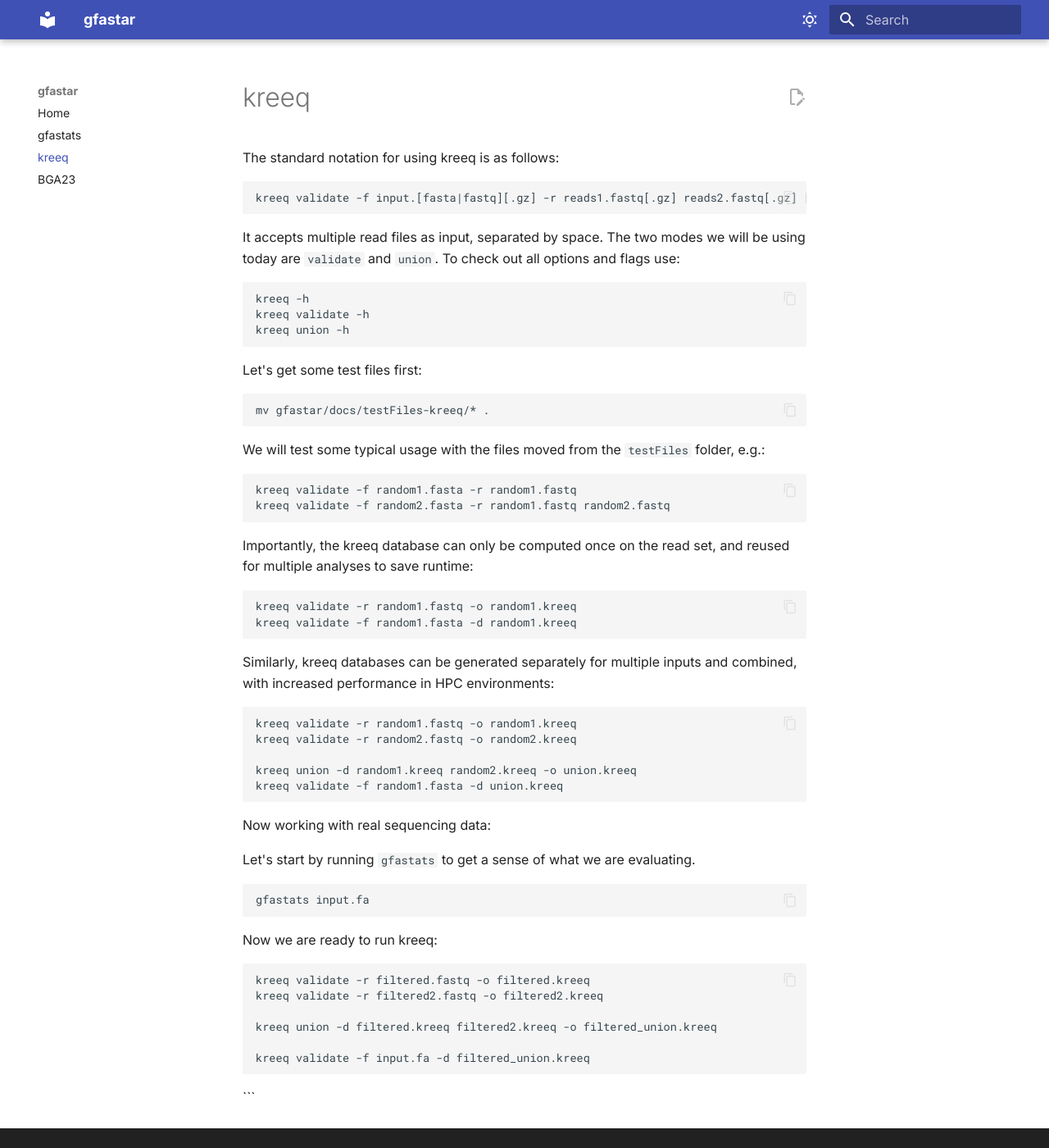
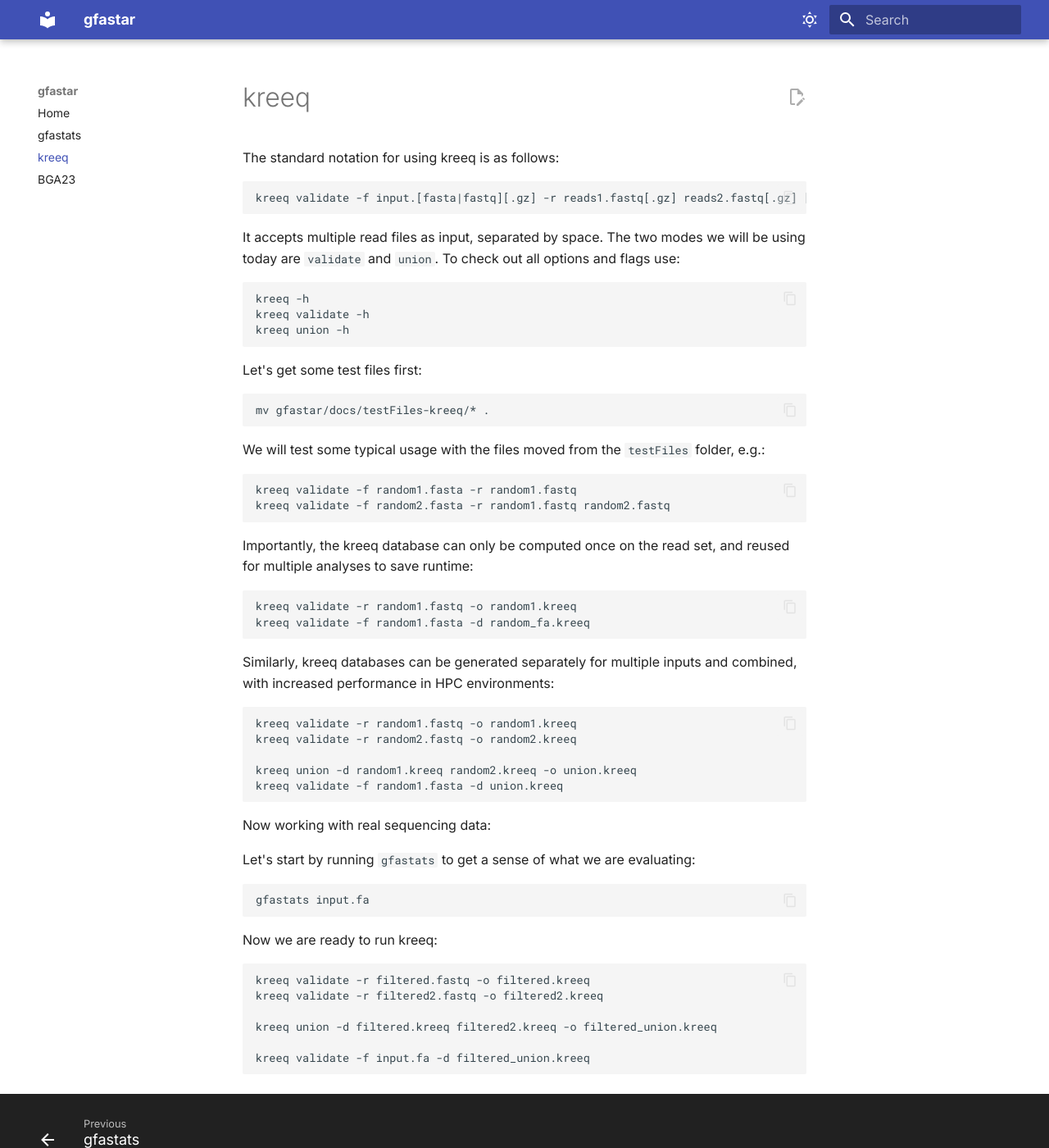
Before and after one commit to teaching-genomics/pavia2024, an MkDocs documentation site: the page built from docs/kreeq.md, in a window 1280 px wide and 1400 px high. Shown: the whole window at 82% size. Built offline with MkDocs 1.6.1 and Material for MkDocs 9.7.7, drawn with Linux system fonts in a browser that asks for light colours.

Commit message:
Update kreeq.md

````diff
--- a/docs/kreeq.md
+++ b/docs/kreeq.md
@@ -26,7 +26,7 @@
 
 ```
 kreeq validate -r random1.fastq -o random1.kreeq
-kreeq validate -f random1.fasta -d random1.kreeq
+kreeq validate -f random1.fasta -d random_fa.kreeq
 ```
 
 Similarly, kreeq databases can be generated separately for multiple inputs and combined, with increased performance in HPC environments:
@@ -41,7 +41,7 @@
 
 Now working with real sequencing data:
 
-Let's start by running `gfastats` to get a sense of what we are evaluating.
+Let's start by running `gfastats` to get a sense of what we are evaluating:
 ```
 gfastats input.fa
 ```
@@ -55,4 +55,3 @@
 
 kreeq validate -f input.fa -d filtered_union.kreeq
 ```
-```
````
